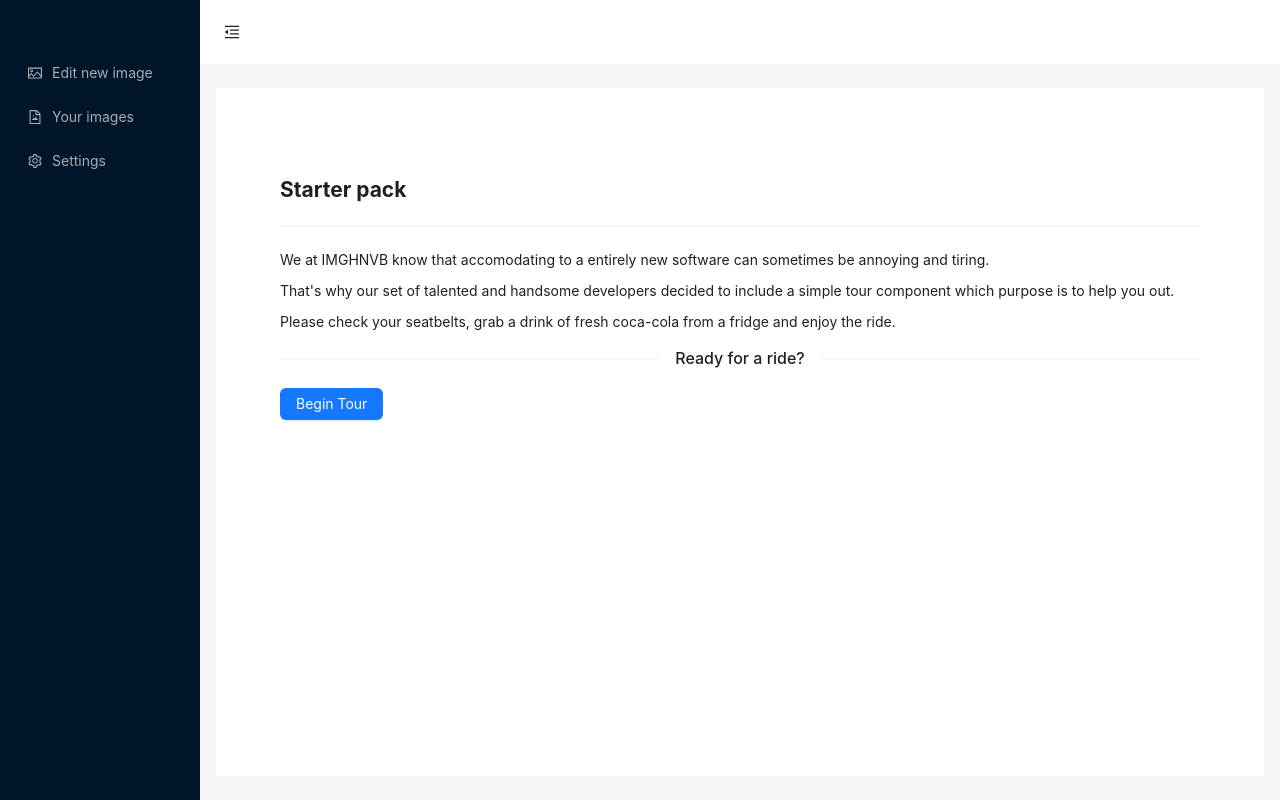
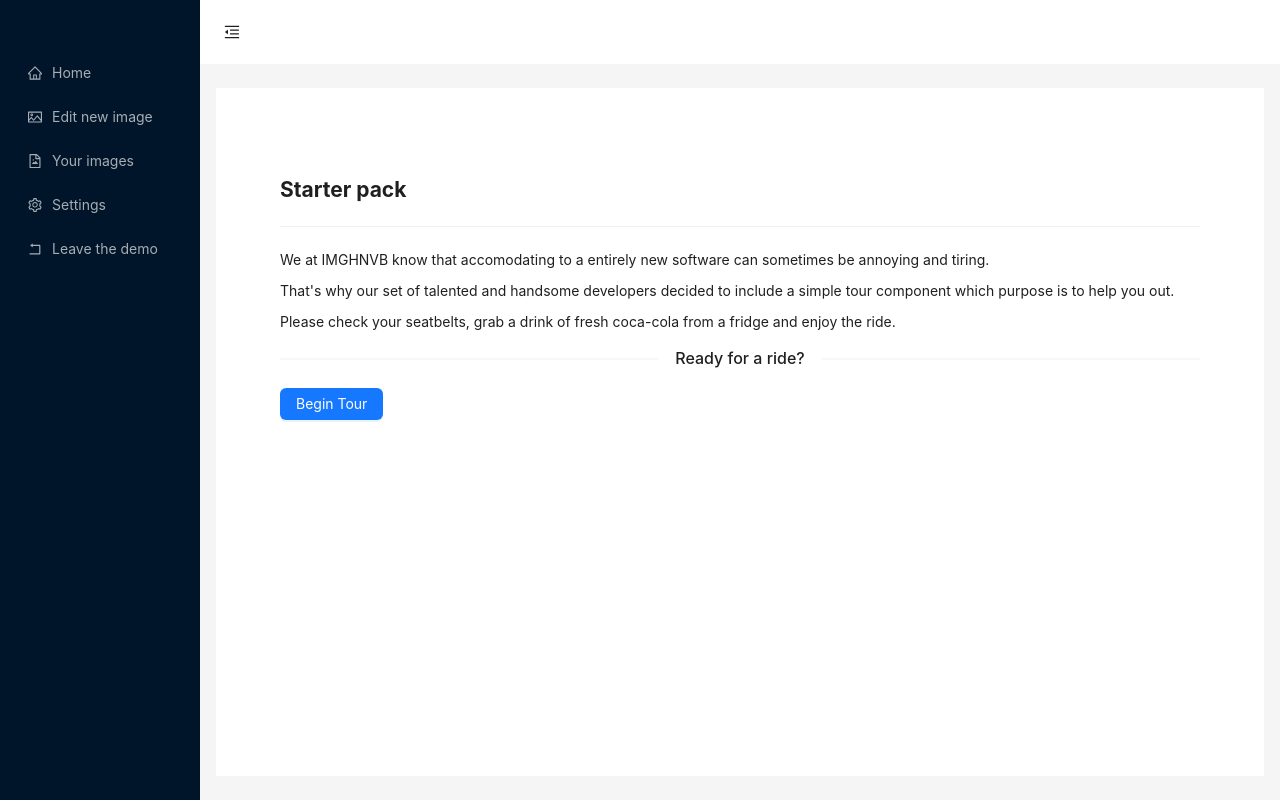
Before and after one commit to kayYZ1/IMGHNVB, a React (Vite) app in the folder client/: page /App in a window 1280 px wide. Built offline with nearby package versions, Linux system fonts and the light colour scheme; a web font is replaced by a local one.

Commit message:
feat: Leave demo modal

```diff
--- /dev/null
+++ b/client/src/components/modals/LeaveDemoModal.tsx
@@ -0,0 +1,47 @@
+import React, { useState } from 'react';
+import { Modal } from 'antd';
+import { useNavigate } from 'react-router-dom';
+
+const LeaveDemoModal: React.FC = () => {
+  const [open, setOpen] = useState(false);
+  const [confirmLoading, setConfirmLoading] = useState(false);
+  const [modalText, setModalText] = useState('Are you sure you want to leave the demo? Your progress will reset.');
+
+  const navigate = useNavigate()
+
+  const showModal = () => {
+    setOpen(true);
+  };
+
+  const handleOk = () => {
+    setModalText('Leaving the demo...');
+    setConfirmLoading(true);
+    setTimeout(() => {
+      setOpen(false);
+      setConfirmLoading(false);
+      navigate("/Login")
+    }, 2500)
+  };
+
+  const handleCancel = () => {
+    console.log('Clicked cancel button');
+    setOpen(false);
+  };
+
+  return (
+    <>
+      <span onClick={showModal}>Leave the demo</span>
+      <Modal
+        title="XD"
+        open={open}
+        onOk={handleOk}
+        confirmLoading={confirmLoading}
+        onCancel={handleCancel}
+      >
+        <p>{modalText}</p>
+      </Modal>
+    </>
+  );
+};
+
+export default LeaveDemoModal;
--- a/client/src/pages/dashboard/DashboardPage.tsx
+++ b/client/src/pages/dashboard/DashboardPage.tsx
@@ -6,10 +6,13 @@ import {
   SettingOutlined,
   PictureOutlined,
   FileImageOutlined,
+  RollbackOutlined,
+  HomeOutlined
 } from '@ant-design/icons';
 import { Layout, Menu, Button, theme, Divider } from 'antd';
 
 import ContentComponent from '../../components/shared/ContentComponent';
+import LeaveDemoModal from '../../components/modals/LeaveDemoModal';
 
 import "./DashboardPage.css"
 
@@ -30,14 +33,20 @@ const DashboardPage: React.FC = () => {
           theme="dark"
           mode="inline"
         >
-          <Menu.Item key="1" icon={<PictureOutlined />}>
+          <Menu.Item key="1" icon={<HomeOutlined />}>
+            <Link to="/App/">Home</Link>
+          </Menu.Item>
+          <Menu.Item key="2" icon={<PictureOutlined />}>
             <Link to="/App/Image-Edit">Edit new image</Link>
           </Menu.Item>
-          <Menu.Item key="2" icon={<FileImageOutlined />}>
+          <Menu.Item key="3" icon={<FileImageOutlined />}>
             <Link to="/App/Image-List">Your images</Link>
           </Menu.Item>
-          <Menu.Item key="3" icon={<SettingOutlined />}>
+          <Menu.Item key="4" icon={<SettingOutlined />}>
             <Link to="/App/Settings">Settings</Link>
+          </Menu.Item>
+          <Menu.Item key="5" icon={<RollbackOutlined />}>
+            <LeaveDemoModal />
           </Menu.Item>
         </Menu>
 
```
